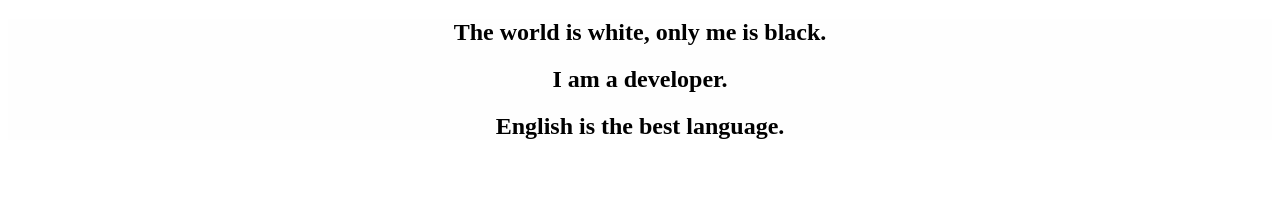
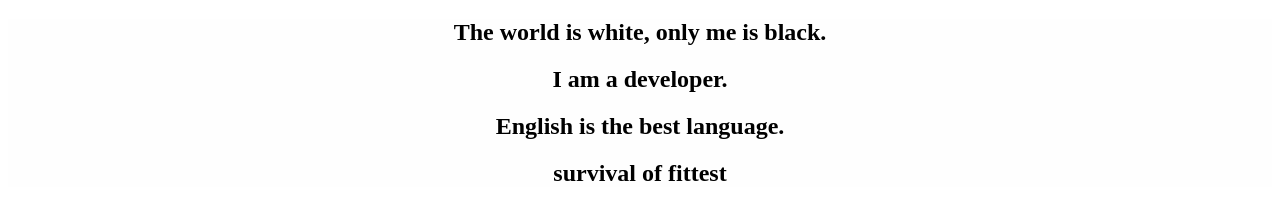
Before and after one commit to GeekMIX/GeeKMIX.github.io, a plain HTML site: page index.html in a window 1280 px wide. Shown: the part 61-280 px from the top of the page. Drawn offline with Linux system fonts and the light colour scheme.

Commit message:
Update index.html

```diff
--- a/index.html
+++ b/index.html
@@ -14,6 +14,7 @@
 			<h2>The world is white, only me is black.</h2>
 			<h2>I am a developer.</h2>
 			<h2>English is the best language.</h2>
+			<h2>survival of fittest<h2>
 		</div>
 
 	</body>
```
